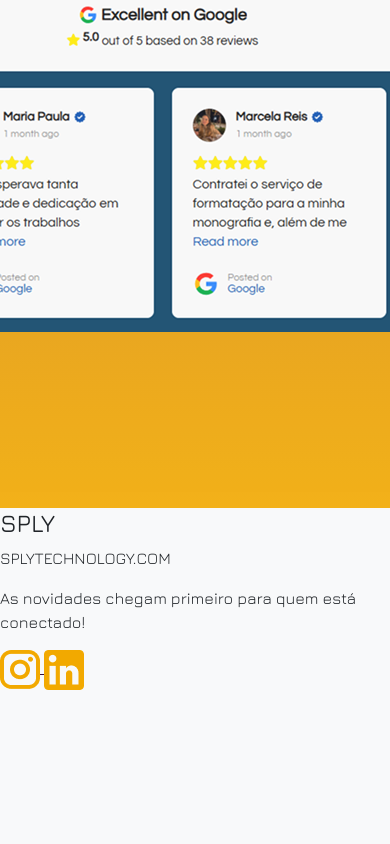
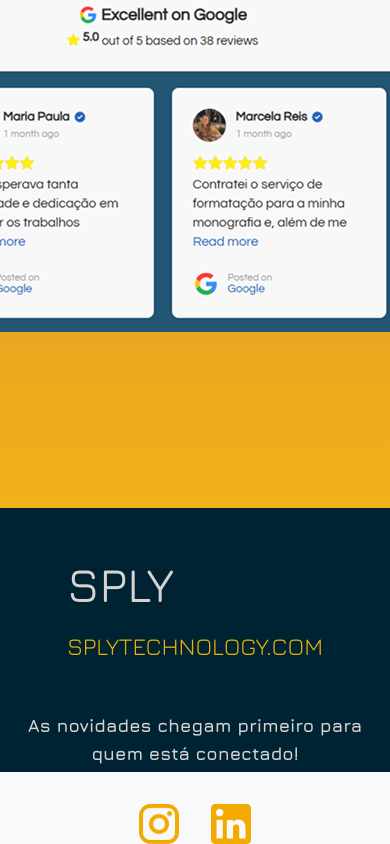
Before and after one commit to Sply-Technology/sply_webpage, a website: page index.html in a window 390 px wide. Shown: the part 4589-5433 px from the top of the page. Before the commit the page ends 5279 px from the top, so only its background shows below. Drawn offline with nearby package versions, Linux system fonts and the light colour scheme.

Commit message:
feat: implementa estilos do footer com layout responsivo e ícones sociais

```diff
--- a/scss/styles.scss
+++ b/scss/styles.scss
@@ -112,3 +112,97 @@
     background-color: transparent;
     line-height: 1.5rem;
   }
+
+
+// Footer Styles
+.footer {
+  display: flex;
+  flex-direction: column;
+  justify-content: space-between;
+  padding: 64px;
+  width: 100%;
+  background-color: #002333;
+  height: 264px;
+}
+
+.footer__container {
+  display: flex;
+  justify-content: space-between;
+  align-items: flex-start;
+}
+
+.brand-section {
+  display: flex;
+  flex-direction: column;
+}
+
+.brand-section__title {
+  font-size: 48px;
+  font-weight: 500;
+  line-height: 72px;
+  color: #d6d3d1;
+}
+
+.brand-section__website {
+  font-size: 24px;
+  line-height: 36px;
+  color: #eab308;
+}
+
+.social-section {
+  display: flex;
+  flex-direction: column;
+  gap: 20px;
+  align-items: flex-end;
+}
+
+.social-section__text {
+  font-size: 18px;
+  font-weight: 700;
+  line-height: 28px;
+  text-align: center;
+  color: #d6d3d1;
+  width: 369px;
+}
+
+.social-section__icons {
+  display: flex;
+  gap: 32px;
+  align-items: center;
+  margin: 0 auto;
+}
+
+.social-section__icon {
+  width: 40px;
+  height: 40px;
+}
+
+@media (max-width: 768px) {
+  .footer {
+    padding: 40px;
+  }
+
+  .social-section__text {
+    width: 300px;
+  }
+}
+
+@media (max-width: 640px) {
+  .footer {
+    padding: 40px 20px;
+  }
+
+  .footer__container {
+    flex-direction: column;
+    gap: 32px;
+    align-items: center;
+  }
+
+  .social-section {
+    align-items: center;
+  }
+
+  .social-section__text {
+    width: 100%;
+  }
+}
```
Also changed, not shown: css/styles.css.
